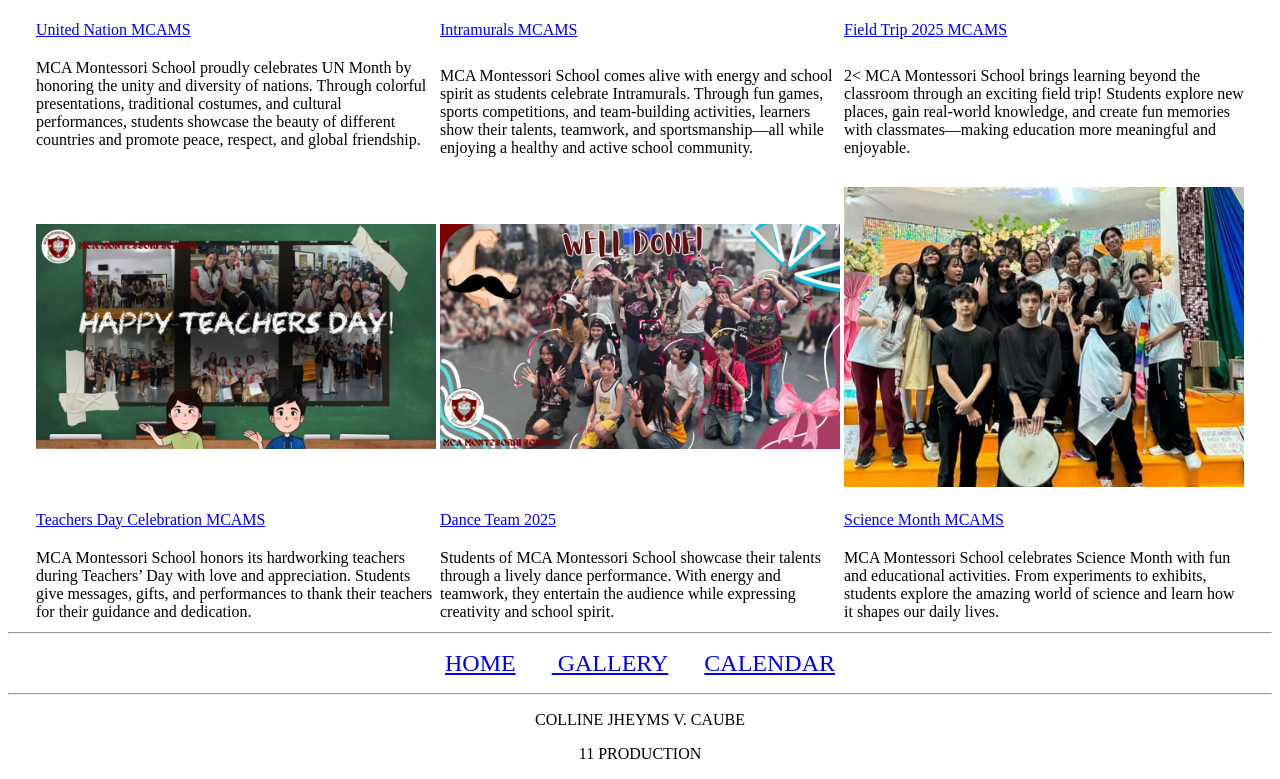
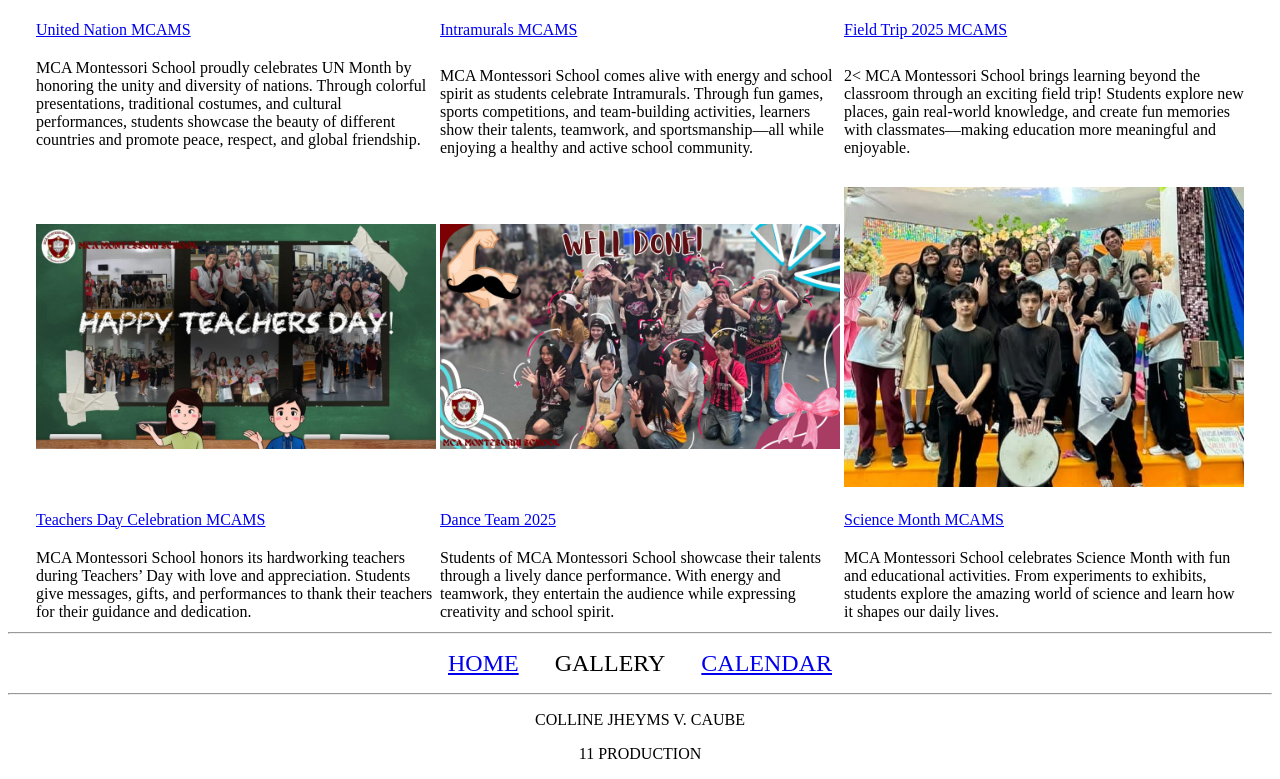
Before and after one commit to caubecolline-spec/final-na-talaga, a plain HTML site: page bagona3.html in a window 1280 px wide. Shown: the part 555-1334 px from the top of the page. Drawn offline with Linux system fonts and the light colour scheme.

Commit message:
Update bagona3.html

```diff
--- a/bagona3.html
+++ b/bagona3.html
@@ -64,7 +64,7 @@
 
        <hr>
   <p><center>
-    <font face = chiller size = "5"><a href="http://kDuGPqn60JEpQk5:rZWD9xqUzjiixXI@localhost:22135/storage/emulated/0/iiyaknako%20(1)/bagona1.html">HOME</a></font>&nbsp&nbsp&nbsp&nbsp&nbsp&nbsp&nbsp&nbsp&nbsp<font face = chiller size = "5"><a href="http://kDuGPqn60JEpQk5:rZWD9xqUzjiixXI@localhost:22135/storage/emulated/0/iiyaknako%20(1)/bagona3.html"> GALLERY</a></font>&nbsp&nbsp&nbsp&nbsp&nbsp&nbsp&nbsp&nbsp&nbsp<font face = chiller size = "5"><a href="http://kDuGPqn60JEpQk5:rZWD9xqUzjiixXI@localhost:22135/storage/emulated/0/iiyaknako%20(1)/bagona2.html">CALENDAR</a></font>
+    <font face = chiller size = "5"><a href="bagona1.html">HOME</a></font>&nbsp&nbsp&nbsp&nbsp&nbsp&nbsp&nbsp&nbsp&nbsp<font face = chiller size = "5">GALLERY</font>&nbsp&nbsp&nbsp&nbsp&nbsp&nbsp&nbsp&nbsp&nbsp<font face = chiller size = "5"><a href="bagona2.html">CALENDAR</a></font>
   </center>
   </p>
   <hr>
```
